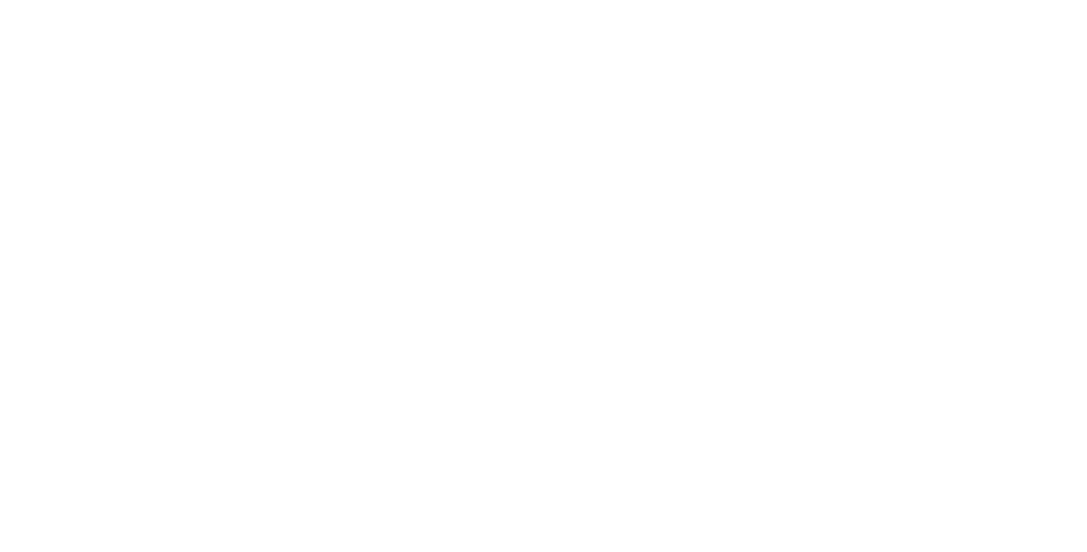
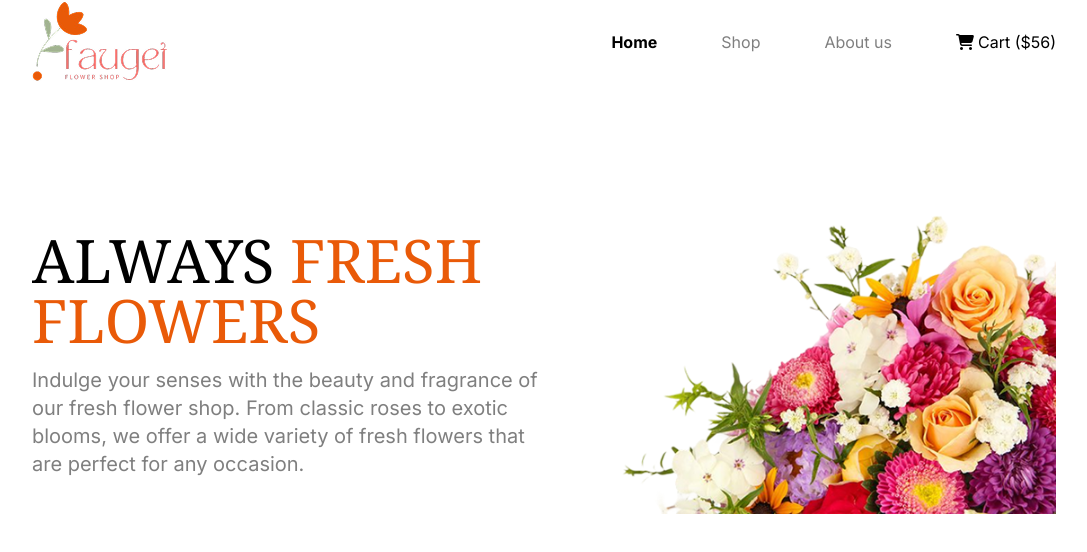
Before and after one commit to Ibne-Shahid/B12A02-Responsive-Flowers-Repo, a plain HTML site: page flowershop.html in a window 1280 px wide. Shown: the whole page, without its empty margins (96-1183 px from the left). Drawn offline with nearby package versions, Linux system fonts and the light colour scheme.

Commit message:
Banner section complete

```diff
--- a/flowershop.html
+++ b/flowershop.html
@@ -1,11 +1,62 @@
 <!DOCTYPE html>
 <html lang="en">
+
 <head>
     <meta charset="UTF-8">
     <meta name="viewport" content="width=device-width, initial-scale=1.0">
     <title>Faugei-flower shop</title>
+    <!-- CSS Link -->
+    <link rel="stylesheet" href="font.css">
+
+    <!-- Tailwind Link -->
+    <script src="https://cdn.jsdelivr.net/npm/@tailwindcss/browser@4"></script>
+
+    <!-- Font Awesome Link -->
+    <script src="https://kit.fontawesome.com/1f58272224.js" crossorigin="anonymous"></script>
 </head>
-<body>
+
+<body class="max-w-5xl mx-auto inter">
+
+    <header>
+
+        <!-- Nav Bar Section -->
+
+        <section>
+            <nav class="flex justify-between items-center">
+                <div>
+                    <img class="w-full" src="./assets/logo.png" alt="">
+                </div>
+                <div>
+                    <ul class="flex md:gap-16">
+                        <li><a href="" class="hidden md:block font-bold">Home</a></li>
+                        <li><a href="" class="hidden md:block gray-text">Shop</a></li>
+                        <li><a href="" class="hidden md:block gray-text">About us</a></li>
+                        <li"><a href=""><i class="fa-solid fa-cart-shopping mr-1"></i>Cart ($56)</a></li>
+                    </ul>
+                </div>
+            </nav>
+        </section>
+
+        <!-- Banner Section -->
+
+        <section class="md:mt-28 flex flex-col-reverse md:flex-row items-center gap-7 md:gap-0 mt-9">
+            <div class="md:w-1/2 gap-3 md:gap-4 flex flex-col">
+                <div>
+                    <h1 class="noto-serif text-2xl md:text-6xl">ALWAYS <span class="orange-text">FRESH</span></h1>
+                    <h1 class="noto-serif text-2xl md:text-6xl orange-text">FLOWERS</h1>
+                </div>
+                <p class="gray-text text-sm md:text-xl">Indulge your senses with the beauty and fragrance of our fresh
+                    flower shop.
+                    From classic roses to exotic blooms, we offer a wide variety of fresh flowers that are perfect for
+                    any occasion. </p>
+            </div>
+            <div class="md:w-1/2">
+                <img class="w-full" src="./assets/hero-flower.png" alt="">
+            </div>
+        </section>
+
+    </header>
 
 </body>
+
 </html>
--- /dev/null
+++ b/font.css
@@ -0,0 +1,17 @@
+@import url('https://fonts.googleapis.com/css2?family=Inter:ital,opsz,wght@0,14..32,100..900;1,14..32,100..900&family=Noto+Serif:ital,wght@0,100..900;1,100..900&display=swap');
+
+.inter{
+    font-family: "Inter", sans-serif;
+}
+
+.noto-serif{
+    font-family: "Noto Serif", serif;
+}
+
+.gray-text{
+    color: rgba(0, 0, 0, 0.5);
+}
+
+.orange-text{
+    color: rgb(233, 90, 8);
+}
```
Also changed, not shown: tailwind.config.js (added).
